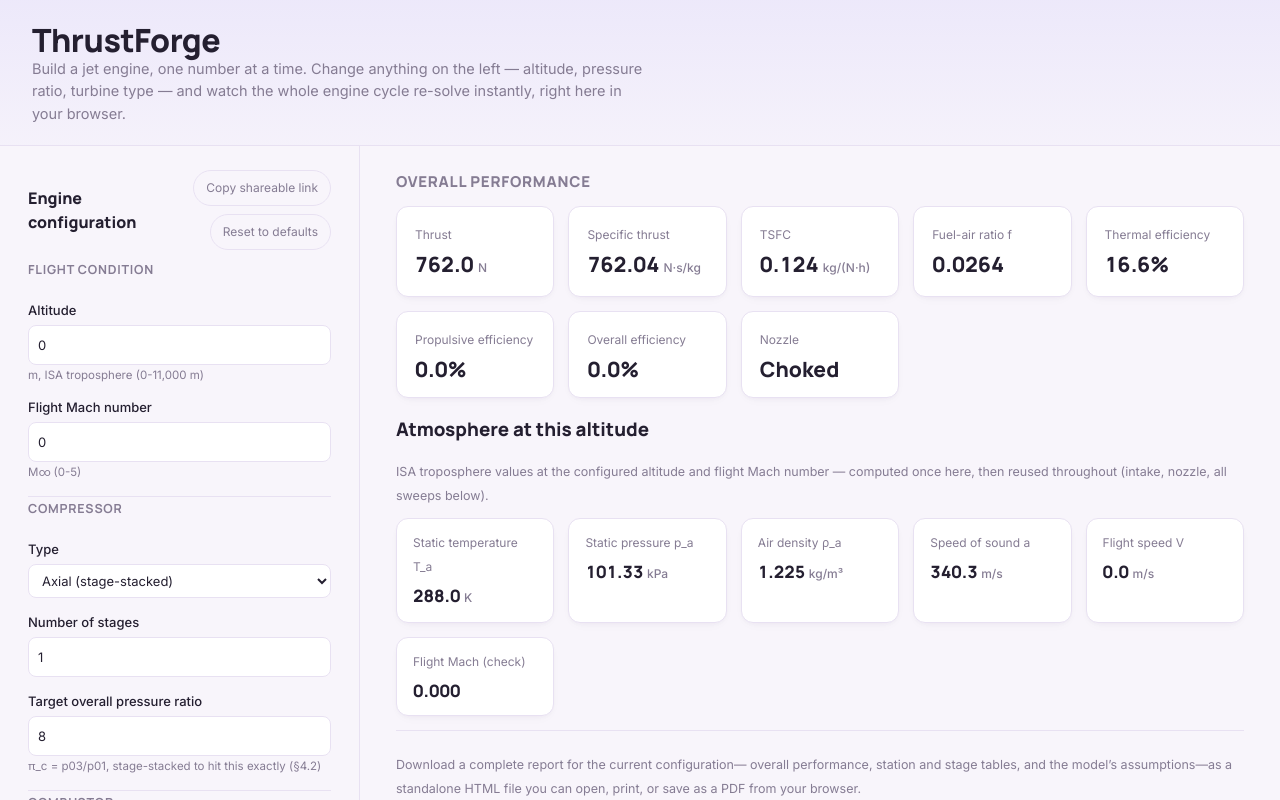
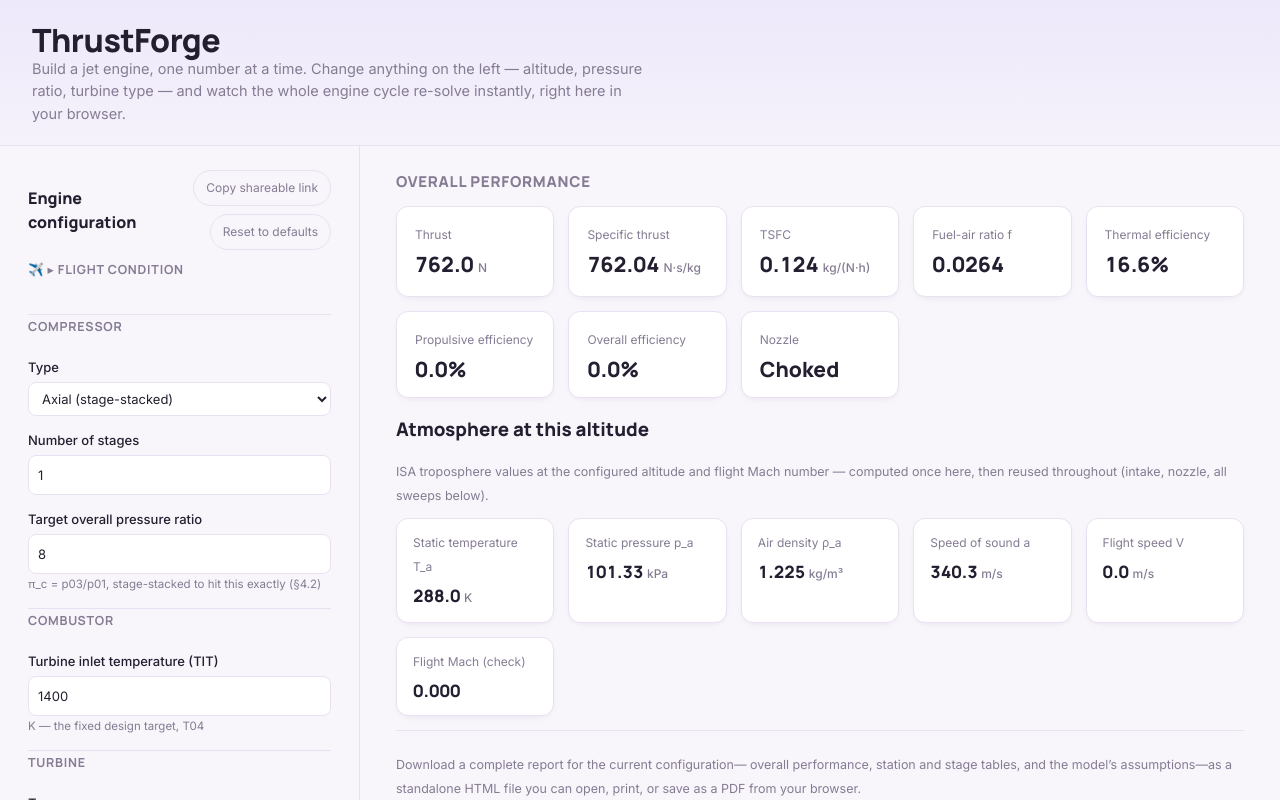
Before and after one commit to falgunitripathi/aeropropsim, a React (Vite) app in the folder web/: page / in a window 1280 px wide. Shown: the top 800 px of the page. Built offline with nearby package versions, Linux system fonts and the light colour scheme.

Commit message:
Update FlightConditionsSection.jsx

```diff
--- a/web/src/components/FlightConditionsSection.jsx
+++ b/web/src/components/FlightConditionsSection.jsx
@@ -1,3 +1,4 @@
+import { useState } from "react";
 import NumberField from "./NumberField.jsx";
 
 /**
@@ -7,11 +8,22 @@
  * `isaTroposphere` deliberately throws outside that band rather than
  * silently extrapolating (see atmosphere.js docstring) — the stratosphere
  * needs reference constants this project's source doesn't supply.
+ *
+ * Collapsed by default, like every other config section — click the
+ * legend to open it. Keeps the sidebar short instead of always showing
+ * every field for every section at once.
  */
 export default function FlightConditionsSection({ config, onChange }) {
+  const [open, setOpen] = useState(false);
   return (
     <fieldset className="config-section">
-      <legend>Flight condition</legend>
+      <legend>
+        <button type="button" className="disclosure" onClick={() => setOpen(!open)}>
+          {open ? "▾" : "▸"} Flight condition
+        </button>
+      </legend>
+      {open && (
+        <>
           <NumberField
             label="Altitude"
             value={config.altitude_m}
@@ -30,6 +42,8 @@
             step={0.05}
             hint="M∞ (0-5)"
           />
+        </>
+      )}
     </fieldset>
   );
 }
```
Lines whose indentation alone changed are shown as unchanged.
